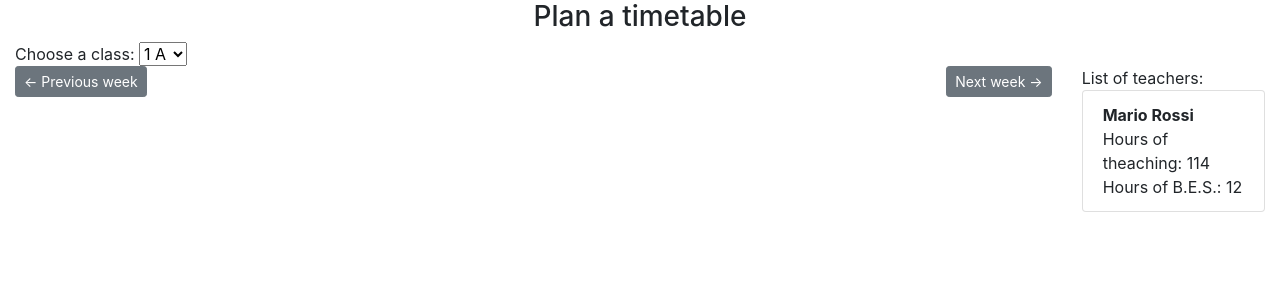
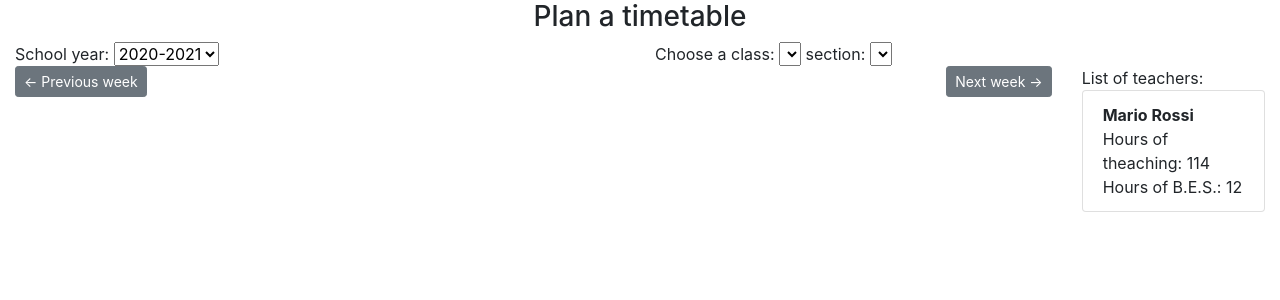
Before and after one commit to DHZ-calendar/SchoolCalendar, a Django app: page /timetable/ in a window 1280 px wide. Shown: the top 300 px of the page. Run offline with Django 3.2, Linux system fonts and the light colour scheme; tables that the repository leaves empty hold one stand-in row (values such as "Sample post"); lists and menus that the app fills with data are empty; some libraries are stand-ins or nearby versions.

Commit message:
Add blocks and class visualization in timetable template

```diff
--- a/SchoolCalendar/SchoolCalendar/timetable/templates/timetable/timetable.html
+++ b/SchoolCalendar/SchoolCalendar/timetable/templates/timetable/timetable.html
@@ -23,12 +23,19 @@
     </div>
     <div class="row">
         <div class="col">
-            <!-- TODO: change using a form -->
+            {% trans 'School year:' %}
+            <select id="school_year">
+                {% for year in school_years %}
+                    <option value="{{ year.id }}">{{ year }}</option>
+                {% endfor %}
+            </select>
+        </div>
+        <div class="col">
             {% trans 'Choose a class:' %}
-            <select>
-                <option value="1">1 A</option>
-                <option value="2">2 A</option>
-                <option value="3">3 A</option>
+            <select id="course_year" onchange="getClassSections()">
+            </select>
+            {% trans 'section:' %}
+            <select id="course_section">
             </select>
         </div>
     </div>
@@ -67,6 +74,59 @@
     let timetable;
     $(document).ready(() => {
         let cal = $("#calendar");
-        timetable = new Timetable(cal, 8, 23);
+        timetable = new Timetable(cal, 7, 23);
+
+        getBlocks();
+        getClassYears();
     });
+
+    function parseStringTime(time){
+        let arr = time.split(':');
+        let hours = parseInt(arr[0]);
+        let min = parseInt(arr[1]);
+        return { hours: hours, min: min };
+    }
+
+    function getBlocks(){
+        let url = "{% url 'hour_slot-list' %}";
+        let data = {
+            'school_year': $('#school_year').val()
+        };
+        $.get(url, data=data, function(data) {
+            for(let slot of data){
+                let starts_at = parseStringTime(slot.starts_at);
+                let ends_at = parseStringTime(slot.ends_at);
+
+                let block = new Block(slot.id, slot.hour_number + "° lecture", slot.day_of_week, starts_at, ends_at);
+                timetable.addBlock(block);
+            }
+        });
+    }
+    function getClassYears(){
+        let url = "{% url 'year_only_course-list' %}";
+        let data = {
+            'school_year': $('#school_year').val()
+        };
+        $.get(url, data=data, function(data) {
+            for(let year of data){
+                $('#course_year').append(`<option value="${year.year}">${year.year}</option>`);
+            }
+
+            //update section select
+            getClassSections();
+        });
+    }
+    function getClassSections(){
+        let url = "{% url 'section_only_course-list' %}";
+        let data = {
+            'school_year': $('#school_year').val(),
+            'year': $('#course_year').val()
+        };
+        $('#course_section').empty();
+        $.get(url, data=data, function(data) {
+            for(let sect of data){
+                $('#course_section').append(`<option value="${sect.section}">${sect.section}</option>`);
+            }
+        });
+    }
 {% endblock %}
```
